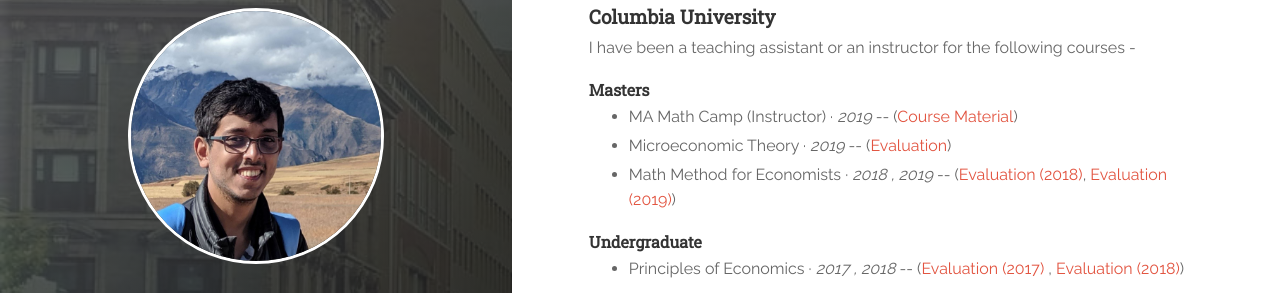
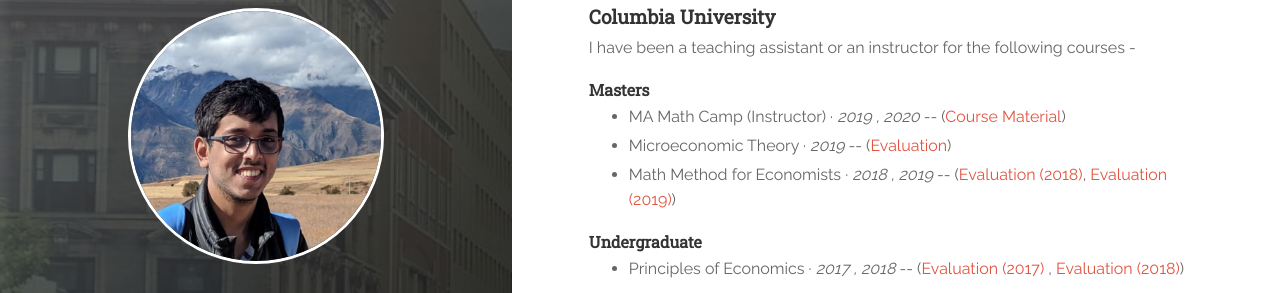
Before and after one commit to vinayakiyer/vinayakiyer.github.io, a Jekyll site: the page built from _posts/2018-06-12-teaching.markdown, in a window 1280 px wide. Shown: the part 125-418 px from the top of the page. Built offline with Jekyll 4.4.1, drawn with Linux system fonts in a browser that asks for light colours.

Commit message:
Update 2018-06-12-teaching.markdown

```diff
--- a/_posts/2018-06-12-teaching.markdown
+++ b/_posts/2018-06-12-teaching.markdown
@@ -10,7 +10,7 @@ tags: [jekyll]
 -->
 <h5 id="masters"><strong>Masters</strong></h5>
 <ul>
- <li> MA Math Camp (Instructor)  &middot; <em>2019</em> -- (<a href="https://github.com/vinayakiyer/Columbia-MA-Math-Camp-2019" target="_blank">Course Material</a>) </li>
+ <li> MA Math Camp (Instructor)  &middot; <em>2019 , 2020</em> -- (<a href="https://github.com/vinayakiyer/Columbia-MA-Math-Camp-2020" target="_blank">Course Material</a>) </li>
   <li>Microeconomic Theory &middot; <em>2019</em> -- (<a href="{{ site.baseurl }}/files/micro2019spring.pdf" target="_blank">Evaluation</a>)</li>
   <li>Math Method for Economists &middot;  <em>2018 , 2019</em> -- (<a href="{{ site.baseurl }}/files/math2018fall-merged.pdf" target="_blank">Evaluation (2018)</a>, <a href="{{ site.baseurl }}/files/math2019fall.pdf" target="_blank">Evaluation (2019)</a>)</li>
 </ul>
```
